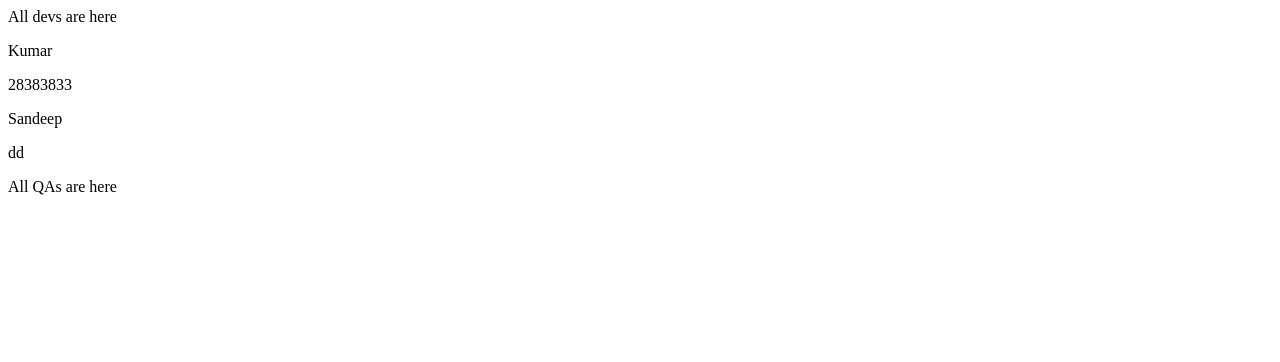
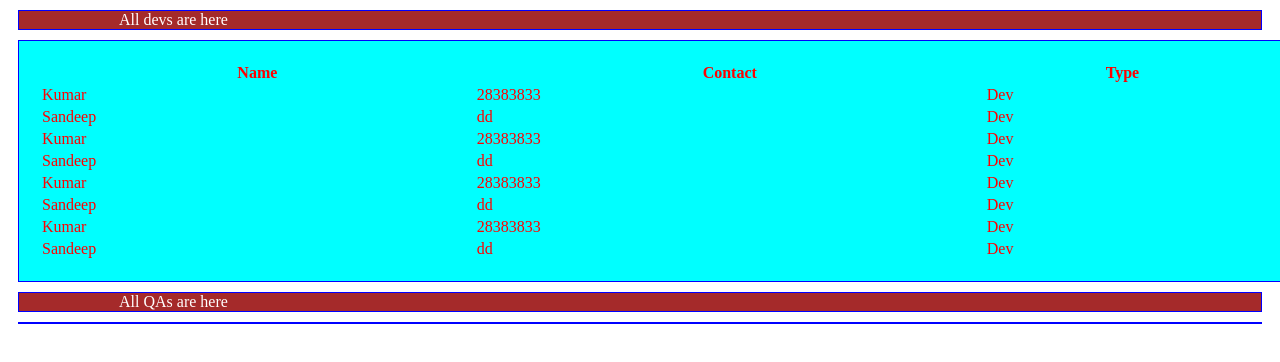
Before and after one commit to kumarkasimala/agile-work-manager, a plain HTML site: page sample.html in a window 1280 px wide. Drawn offline with Linux system fonts and the light colour scheme.

Commit message:
New Changes

```diff
--- a/data.js
+++ b/data.js
@@ -1,5 +1,11 @@
 
 window.devs = [
+{name:"Kumar", age:"30", contact:"28383833", Id:"12", emailId:"kumarK@gmail.com"},
+{name:"Sandeep", age:"20", contact:"dd", Id:"13", emailId:"sandeep@gmail.com"},
+{name:"Kumar", age:"30", contact:"28383833", Id:"12", emailId:"kumarK@gmail.com"},
+{name:"Sandeep", age:"20", contact:"dd", Id:"13", emailId:"sandeep@gmail.com"},
+{name:"Kumar", age:"30", contact:"28383833", Id:"12", emailId:"kumarK@gmail.com"},
+{name:"Sandeep", age:"20", contact:"dd", Id:"13", emailId:"sandeep@gmail.com"},
 {name:"Kumar", age:"30", contact:"28383833", Id:"12", emailId:"kumarK@gmail.com"},
 {name:"Sandeep", age:"20", contact:"dd", Id:"13", emailId:"sandeep@gmail.com"}
 ];
--- a/sample.html
+++ b/sample.html
@@ -2,6 +2,36 @@
 <head>
     <script src="UserModels.js" type="text/javascript"></script>
     <script src="data.js" type="text/javascript"></script>
+    <style>
+      #devcontainer {
+        color:red;
+        border: 1px solid blue;
+        margin: 10;
+        background-color:aqua;
+        padding: 20px;
+        width: 100%;
+      }
+
+      .Dev-child {
+        height: 50%;
+        border: 1px solid red;
+     }
+
+      .title {
+        color:white;
+        border: 1px solid blue;
+        margin: 10;
+        background-color: brown;
+        padding-left: 100px;
+      }
+
+      #qacontainer{
+        color:red;
+        border: 1px solid blue;
+        margin: 10;
+        background-color:deeppink;
+      }
+    </style>
     <script type="text/javascript">var allDevs = [];
                 var allMnrs = [];
                 var allQAs = [];
@@ -24,10 +54,11 @@
             function addToPage(objects, domId) {
 
                     for (var i = 0; i < objects.length; i++) {
-                        var div = document.createElement("div");
-                        div.innerHTML = "<p>"+ objects[i].getName() + "</p>" + "<p>" + objects[i].getContact() + "</p>" ;
-                        div.id = objects[i].getId();
-                        document.getElementById(domId).appendChild(div);
+                        var tr = document.createElement("tr");
+                        tr.innerHTML = "<td>"+ objects[i].getName() + "</td>" + "<td>" + objects[i].getContact() + "</td>"+ "<td>" + objects[i].getType() + "</td>" ;
+                        tr.id = objects[i].getId();
+                        tr.className= objects[i].getType()+"-child";
+                        document.getElementById(domId).appendChild(tr);
                     }
             }
 
@@ -40,13 +71,20 @@
 </head>
 <body>
     <div>
-        All devs are here
-        <div id="devcontainer">
-        </div>
+        <div class="title">All devs are here</div>
+
+        <table style="width:100%" id="devcontainer">
+            <tr>
+                <th>Name</th>
+                <th>Contact</th>
+                <th>Type</th>
+            </tr>
+        </table>
+
     </div>
 
     <div>
-        All QAs are here
+       <div class="title">All QAs are here</div>
         <div id="qacontainer">
         </div>
     </div>
```
